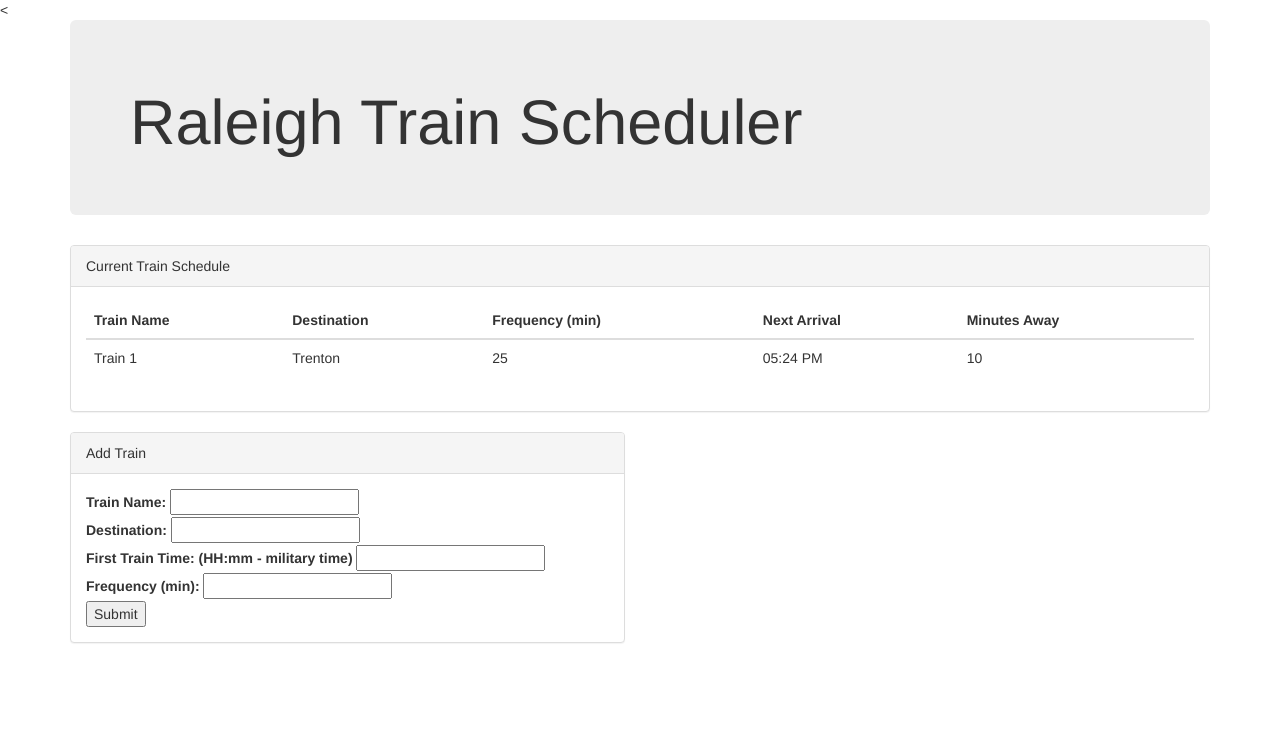
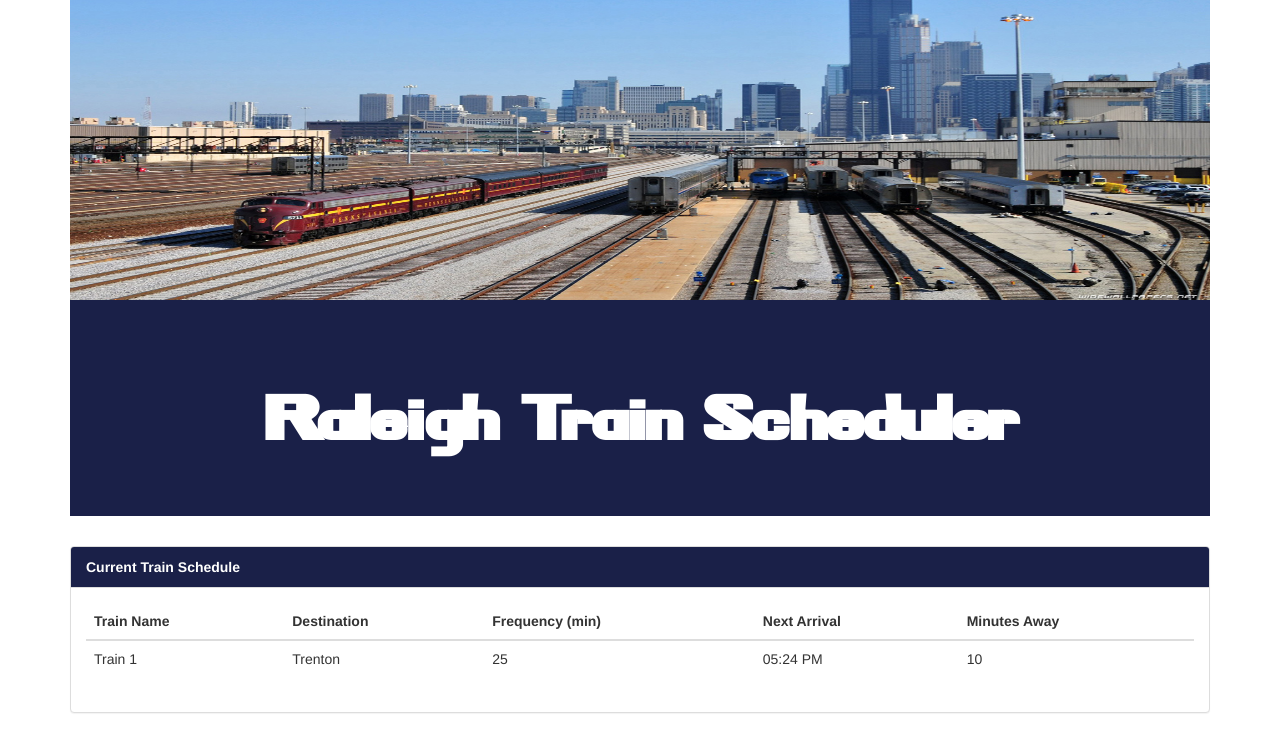
Before and after one commit to dskay3/Train-Activity, a plain HTML site: page index.html in a window 1280 px wide. Shown: the top 730 px of the page. Drawn offline with nearby package versions, Linux system fonts and the light colour scheme; a script that the page names is missing.

Commit message:
added initial images and updated HTML to have initial pictures

```diff
--- /dev/null
+++ b/assets/css/fonts.css
@@ -0,0 +1,4 @@
+@font-face {
+    font-family: 'Zephyr';
+    src: url('../fonts/Zephyr.ttf') format('truetype');
+}
--- a/assets/css/style.css
+++ b/assets/css/style.css
@@ -0,0 +1,57 @@
+@import url("fonts.css");
+
+.jumbotron h1 {
+    font-weight: bold;
+    color: #FFF;
+    font-family: Zephyr;
+    margin-top: 0;
+    font-size: 100px;
+}
+
+.pageTitle {
+    background-color: #1A2048;
+    border-radius: 0 !important;
+}
+
+.pageImg {
+    background-image: url("../images/train.jpg");
+    height: 300px;
+    background-size: 100% 100%;
+}
+
+.trainSchedule,
+.trainInputs {
+    background-color: #1A2048 !important;
+    color: #FFF !important;
+    font-weight:bold;
+}
+
+input {
+    margin-bottom: 10px;
+    width: 100%;
+}
+
+.inputButton {
+    font-weight: bold;
+    padding: 7px;
+}
+
+
+
+@media (min-width: 1px) and (max-width: 767px) {
+    .jumbotron h1 {
+        font-size: 50px;
+    }
+}
+
+@media (min-width: 768px) and (max-width: 991px) {
+    .jumbotron h1 {
+        font-size: 75px;
+    }
+}
+
+@media (min-width: 992px) {
+    .jumbotron h1 {
+        font-size: 100px;
+    }
+}
--- a/index.html
+++ b/index.html
@@ -8,16 +8,22 @@
 
     <title>Train Schedule</title>
 
+    <!--Bootstrap CDN-->
     <link rel="stylesheet" href="https://maxcdn.bootstrapcdn.com/bootstrap/4.0.0-alpha.6/css/bootstrap.min.css" integrity="sha384-rwoIResjU2yc3z8GV/NPeZWAv56rSmLldC3R/AZzGRnGxQQKnKkoFVhFQhNUwEyJ" crossorigin="anonymous">
+    <!--Bootswatch Theme-->
     <link rel="stylesheet" href="https://bootswatch.com/spacelab/bootstrap.min.css">
+    <!--Custom CSS-->
     <link rel="stylesheet" href="assets/css/style.css" type="text/css">
-    <<script src="https://momentjs.com/downloads/moment.js" type="text/javascript"></script>
+    <!--Moment JS-->
+    <script src="https://momentjs.com/downloads/moment.js" type="text/javascript"></script>
 </head>
 
 <body>
     <div class="container">
-        <div class="jumbotron">
-            <h1>Raleigh Train Scheduler</h1>
+        <div class="pageImg"></div>
+
+        <div class="jumbotron pageTitle">
+            <h1 class="text-center">Raleigh Train Scheduler</h1>
         </div>
     </div>
 
@@ -25,7 +31,7 @@
         <div class="row">
             <div class="col-sm-12">
                 <div class="panel panel-default">
-                    <div class="panel-heading">Current Train Schedule</div>
+                    <div class="panel-heading trainSchedule">Current Train Schedule</div>
                     <div class="panel-body">
                         <table class="table table-sm">
                         <thead>
@@ -55,7 +61,7 @@
         <div class="row">
             <div class="col-sm-6">
                 <div class="panel panel-default">
-                    <div class="panel-heading">Add Train</div>
+                    <div class="panel-heading trainInputs">Add Train</div>
                     <div class="panel-body">
                         <form>
                             <div class="inputs">
@@ -79,18 +85,24 @@
                             </div>
 
                             <input type="submit" value="Submit" class="inputButton">
+                        </form>
                     </div>
                 </div>
             </div>
 
-            <div class="sm-col-6">
+            <div class="col-sm-6">
+                <img class="img-fluid" src="assets/images/raleigh.jpeg">
             </div>
         </div>
     </div>
 
-
+    <!--jQuery-->
     <script src="https://code.jquery.com/jquery-3.1.1.slim.min.js" integrity="sha384-A7FZj7v+d/sdmMqp/nOQwliLvUsJfDHW+k9Omg/a/EheAdgtzNs3hpfag6Ed950n" crossorigin="anonymous"></script>
+    <!--Tether for Bootstrap-->
     <script src="https://cdnjs.cloudflare.com/ajax/libs/tether/1.4.0/js/tether.min.js" integrity="sha384-DztdAPBWPRXSA/3eYEEUWrWCy7G5KFbe8fFjk5JAIxUYHKkDx6Qin1DkWx51bBrb" crossorigin="anonymous"></script>
+    <!--Bootstrap JS-->
     <script src="https://maxcdn.bootstrapcdn.com/bootstrap/4.0.0-alpha.6/js/bootstrap.min.js" integrity="sha384-vBWWzlZJ8ea9aCX4pEW3rVHjgjt7zpkNpZk+02D9phzyeVkE+jo0ieGizqPLForn" crossorigin="anonymous"></script>
+    <!--Custom JS-->
+    <script src="assets/javascript/javascript.js" type="text/javascript"></script>
 </body>
 </html>
```
Also changed, not shown: assets/fonts/Zephyr.ttf (added), assets/images/raleigh.jpeg (added), assets/images/train.jpg (added), assets/javascript/javascript.js (added), 1 other file.
